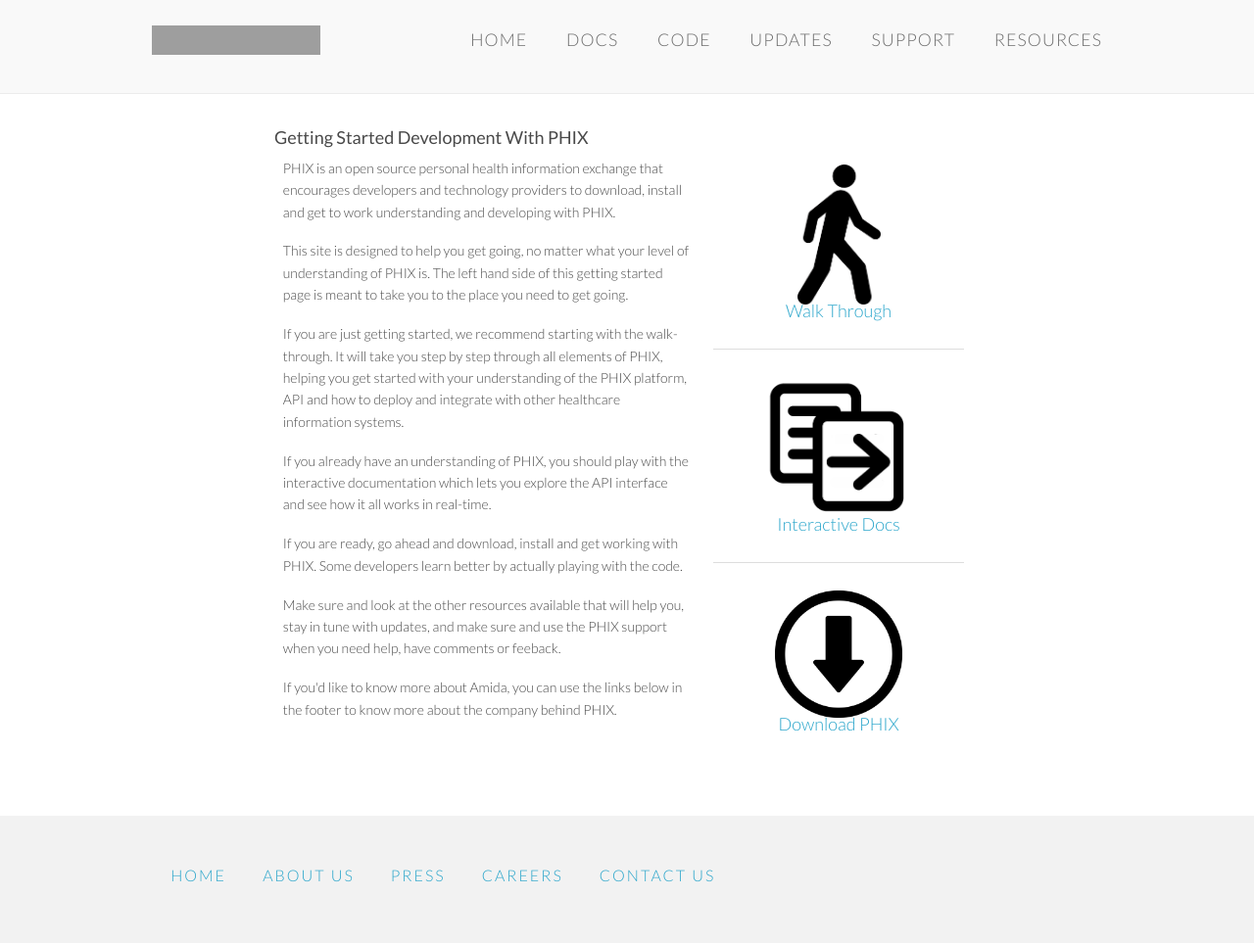
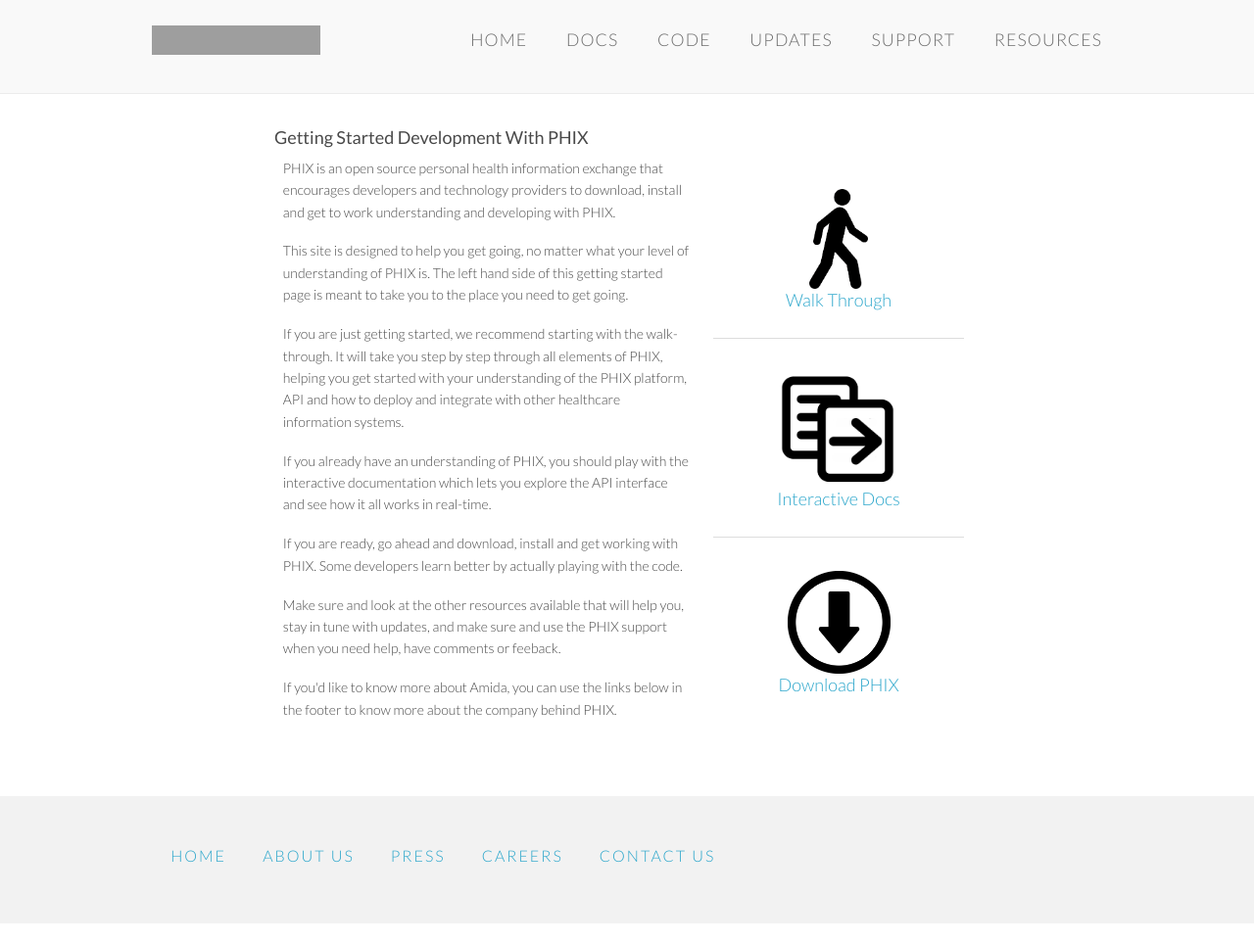
Before and after one commit to amida-tech/developers.amida.com, a Jekyll site: the page built from getting-started.html, in a window 1280 px wide. Shown: the whole page at 98% size. Built offline with Jekyll 4.4.1, drawn with Linux system fonts in a browser that asks for light colours; nearby versions of some CDN libraries; grey boxes are pictures that could not be loaded.

Commit message:
reduce image size

```diff
--- a/getting-started.html
+++ b/getting-started.html
@@ -22,7 +22,7 @@
             <table cellpadding="1" width="100%" style="border: 0px;">
                 <tr>
                     <td align="center">
-                        <a href="walk-through/what-is-phix.html"><img src="walk-through/images/bw-walking.png" width="85" /></a><br />
+                        <a href="walk-through/what-is-phix.html"><img src="walk-through/images/bw-walking.png" width="70" style="padding: 5px;" /></a><br />
                         <a href="walk-through/what-is-phix.html" style="font-size: 18px;">Walk Through</a>
                     </td>
                 </tr>
@@ -31,7 +31,7 @@
                 </tr>
                 <tr>
                     <td style="background-color: #FFF;" align="center">
-                        <a href="docs.html"><img src="walk-through/images/bw-documentation-interactive.png" width="150" /></a><br />
+                        <a href="docs.html"><img src="walk-through/images/bw-documentation-interactive.png" width="135" style="padding: 5px;" /></a><br />
                         <a href="docs.html" style="font-size: 18px;">Interactive Docs</a>
                     </td>
                 </tr>
@@ -40,7 +40,7 @@
                 </tr>
                 <tr>
                     <td align="center">
-                        <a href="https://github.com/amida-tech/PHIX"><img src="walk-through/images/bw-download.png" width="130" /></a><br />
+                        <a href="https://github.com/amida-tech/PHIX"><img src="walk-through/images/bw-download.png" width="115" style="padding: 5px;" /></a><br />
                         <a href="https://github.com/amida-tech/PHIX" target="_blank" style="font-size: 18px;">Download PHIX</a>
                     </td>
                 </tr>
```
